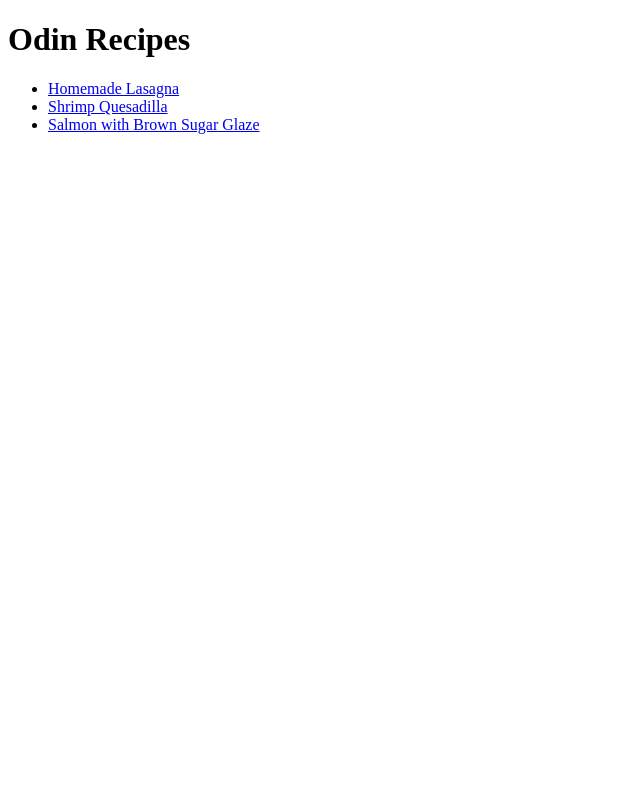
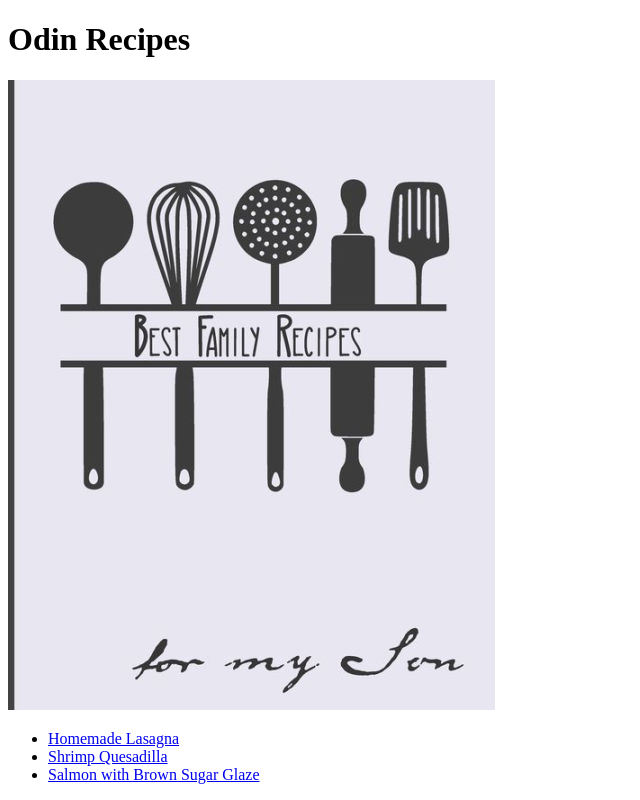
Before and after one commit to unfitlegend/odin-recipes, a plain HTML site: page index.html in a window 1280 px wide. Shown: the whole page, without its empty margins (0-640 px from the left). Drawn offline with Linux system fonts and the light colour scheme.

Commit message:
Added img to index

```diff
--- a/index.html
+++ b/index.html
@@ -6,6 +6,9 @@
 </head>
 <body>
     <h1>Odin Recipes</h1>
+
+    <img src="recipes.jpg" alt="">
+
     <ul>
         <li><a href="recipes/lasagna.html">Homemade Lasagna</a></li>
         <li><a href="recipes/quesadilla.html">Shrimp Quesadilla</a></li>
```
Also changed, not shown: recipes.jpg (added).
